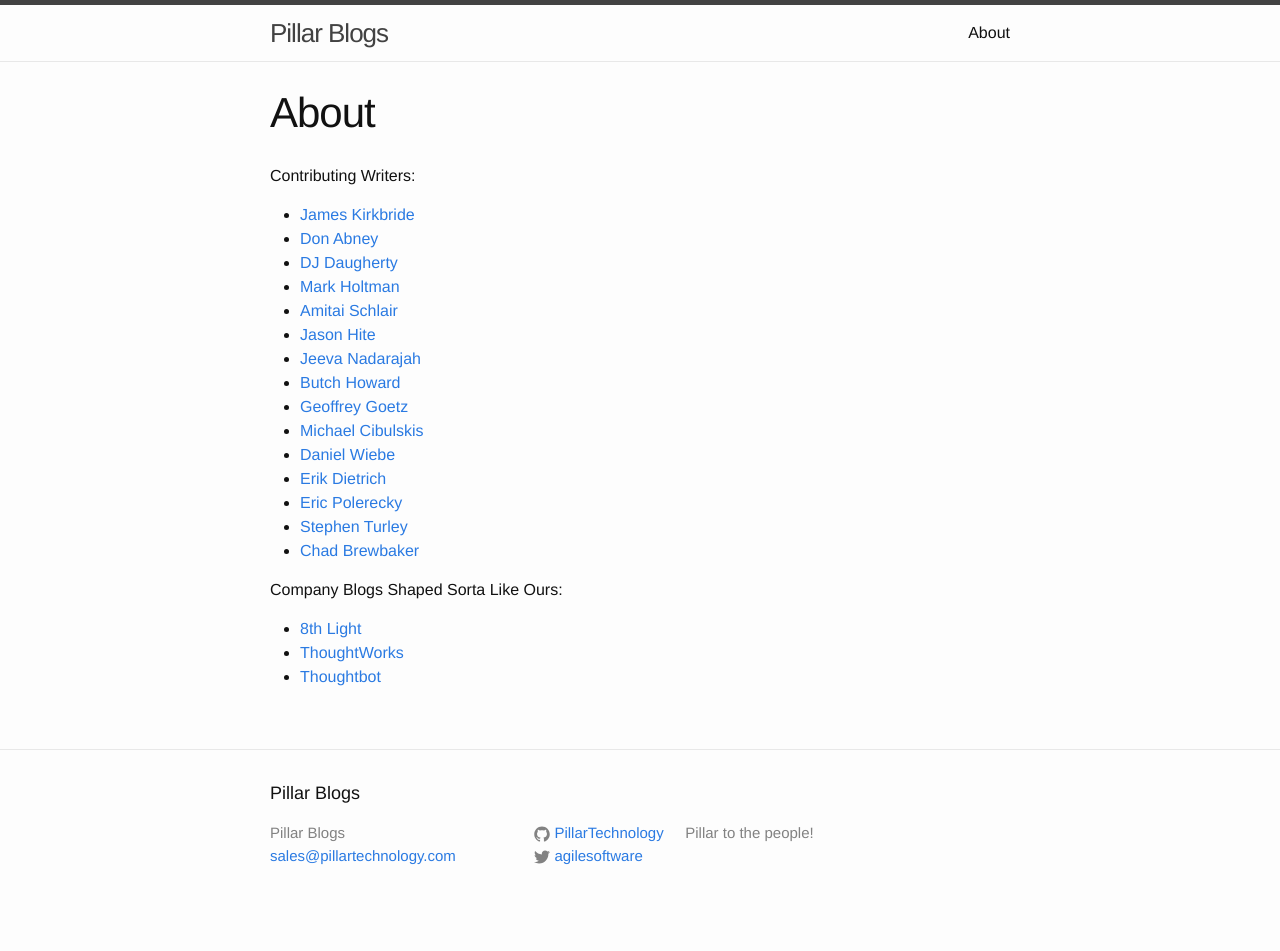
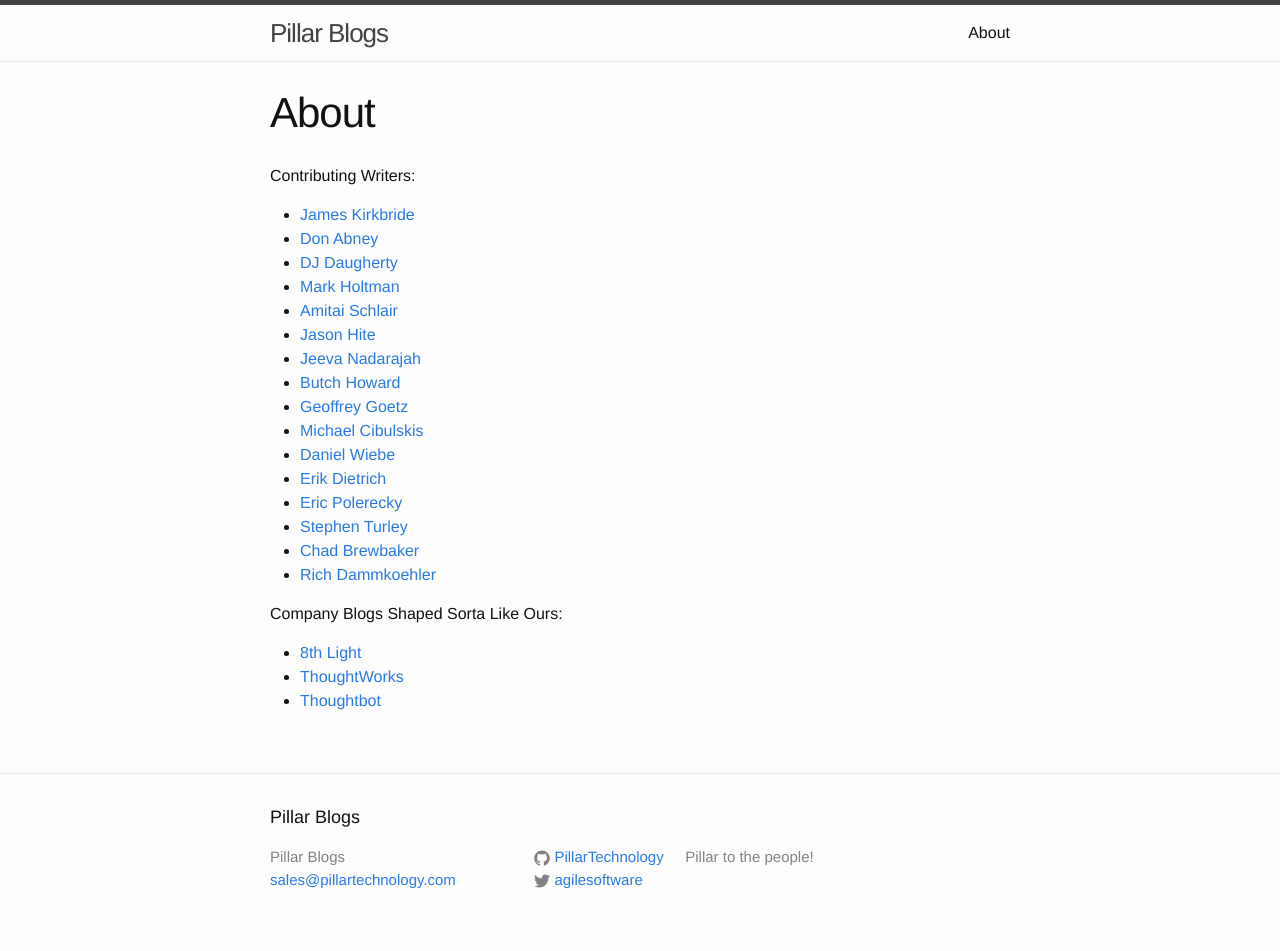
Before and after one commit to mholtman/pillartechnology.github.io, a Jekyll site: the page built from about.md, in a window 1280 px wide. Built offline with Jekyll 4.4.1, drawn with Linux system fonts in a browser that asks for light colours; before the commit the page ends 927 px from its top, so only the background shows below that.

Commit message:
added info about my super killer blog

```diff
--- a/about.md
+++ b/about.md
@@ -21,6 +21,7 @@ Contributing Writers:
 - [Eric Polerecky](http://eric.polerecky.com/)
 - [Stephen Turley](http://cudacrunch.blogspot.com/)
 - [Chad Brewbaker](http://chadbrewbaker.github.io)
+- [Rich Dammkoehler](http://ironmoose.blogspot.com)
 
 Company Blogs Shaped Sorta Like Ours:
 
```
